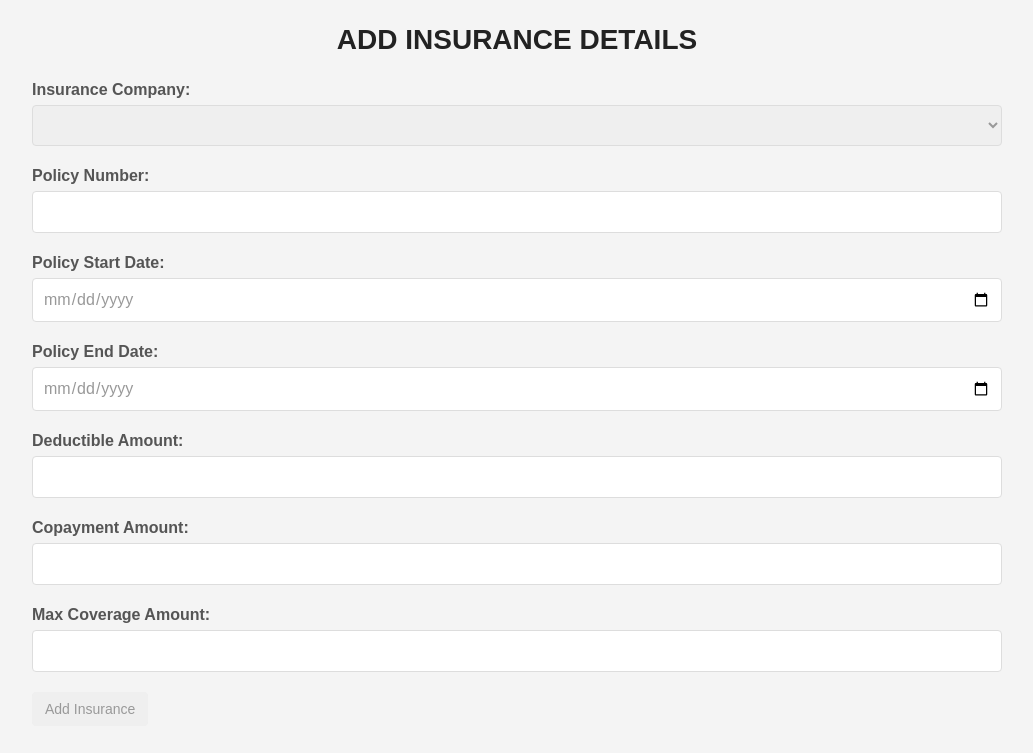
After one commit to bassel-hammad/HCIS-Front-End, a Flask app: page /patient in a window 1280 px wide. The commit adds this page. Shown: the top 753 px of the page, without its empty margins (123-1156 px from the left). Run offline with Flask 3, Linux system fonts and the light colour scheme; lists and menus that the app fills with data are empty; some libraries are stand-ins or nearby versions.

Commit message:
insurance_companies

```diff
--- a/app.py
+++ b/app.py
@@ -92,7 +92,7 @@ def login():
                     if userType=="Admins_accounts":
                         return redirect("/admin")
                     elif userType=="Patients":
-                        return "HEllO IN PATIENT PAGE"
+                        return redirect("//patient")
                     elif userType=="Radiologist":
                         return "HEllO IN DOCTOR PAGE"
                 else:
@@ -212,8 +212,14 @@ def delete_doctor_route():
 
 
 
-@app.roure("/patient_profile")
-def patient_profile():
-    render_template('patient.html')
+@app.route("/patient")
+def patient():
+    return render_template('add_insurance.html')
+    return render_template('patient.html',patient=[1,2,3,4,5,6,7])
+
+
+@app.route("/add_insurance")
+def add_insurance():
+    pass
 if __name__ == "__main__":
     app.run()
--- /dev/null
+++ b/templates/add_insurance.html
@@ -0,0 +1,68 @@
+<!DOCTYPE html>
+<html lang="en">
+
+<head>
+  <meta charset="utf-8">
+  <meta name="viewport" content="width=device-width, initial-scale=1">
+  <title>Add Insurance Details</title>
+  <link rel="stylesheet" type="text/css" href="{{ url_for('static', filename='css/bootstrap.min.css') }}">
+  <link rel="stylesheet" type="text/css" href="{{ url_for('static', filename='css/font-awesome.min.css') }}">
+  <link rel="stylesheet" type="text/css" href="{{ url_for('static', filename='css/index.css') }}">
+  <link rel="stylesheet" type="text/css" href="{{ url_for('static', filename='css/patient.css') }}">
+</head>
+
+<body>
+  <div class="container">
+    <h2>Add Insurance Details</h2>
+    <form action="{{ url_for('add_insurance') }}" method="post" class="insurance-form">
+      <div class="form-row">
+        <label for="insuranceCompany">Insurance Company:</label>
+        <select id="insuranceCompany" name="insuranceCompany" class="form-select" required>
+          <!-- Populate this dropdown with insurance company options -->
+          {% for company in insurance_companies %}
+          <option value="{{ company.CompanyID }}">{{ company.CompanyName }}</option>
+          {% endfor %}
+        </select>
+      </div>
+
+      <div class="form-row">
+        <label for="policyNumber">Policy Number:</label>
+        <input type="text" id="policyNumber" name="policyNumber" required>
+      </div>
+
+      <div class="form-row">
+        <label for="policyStartDate">Policy Start Date:</label>
+        <input type="date" id="policyStartDate" name="policyStartDate" required>
+      </div>
+
+      <div class="form-row">
+        <label for="policyEndDate">Policy End Date:</label>
+        <input type="date" id="policyEndDate" name="policyEndDate" required>
+      </div>
+
+      <div class="form-row">
+        <label for="deductibleAmount">Deductible Amount:</label>
+        <input type="number" id="deductibleAmount" name="deductibleAmount" required>
+      </div>
+
+      <div class="form-row">
+        <label for="copaymentAmount">Copayment Amount:</label>
+        <input type="number" id="copaymentAmount" name="copaymentAmount" required>
+      </div>
+
+      <div class="form-row">
+        <label for="maxCoverageAmount">Max Coverage Amount:</label>
+        <input type="number" id="maxCoverageAmount" name="maxCoverageAmount" required>
+      </div>
+
+      <div class="form-row button-submit">
+        <button class="btn btn-login">Add Insurance</button>
+      </div>
+    </form>
+  </div>
+
+  <script src="{{ url_for('static', filename='js/jquery.min.js') }}"></script>
+  <script src="{{ url_for('static', filename='js/bootstrap.min.js') }}"></script>
+</body>
+
+</html>
```
Also changed, not shown: insurance_companies_db.py (added, +46 -0 lines), templates/patient.html (+8 -7 lines).
